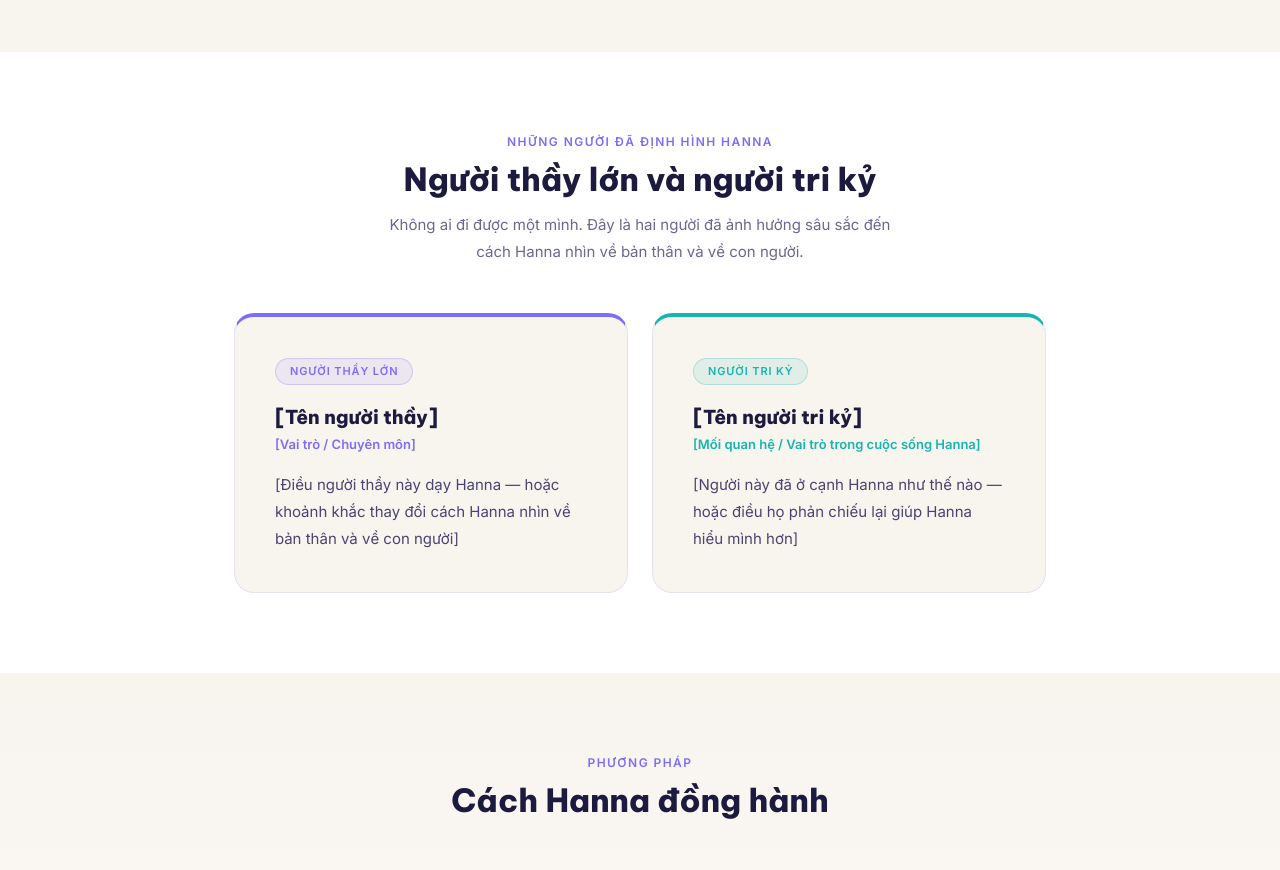
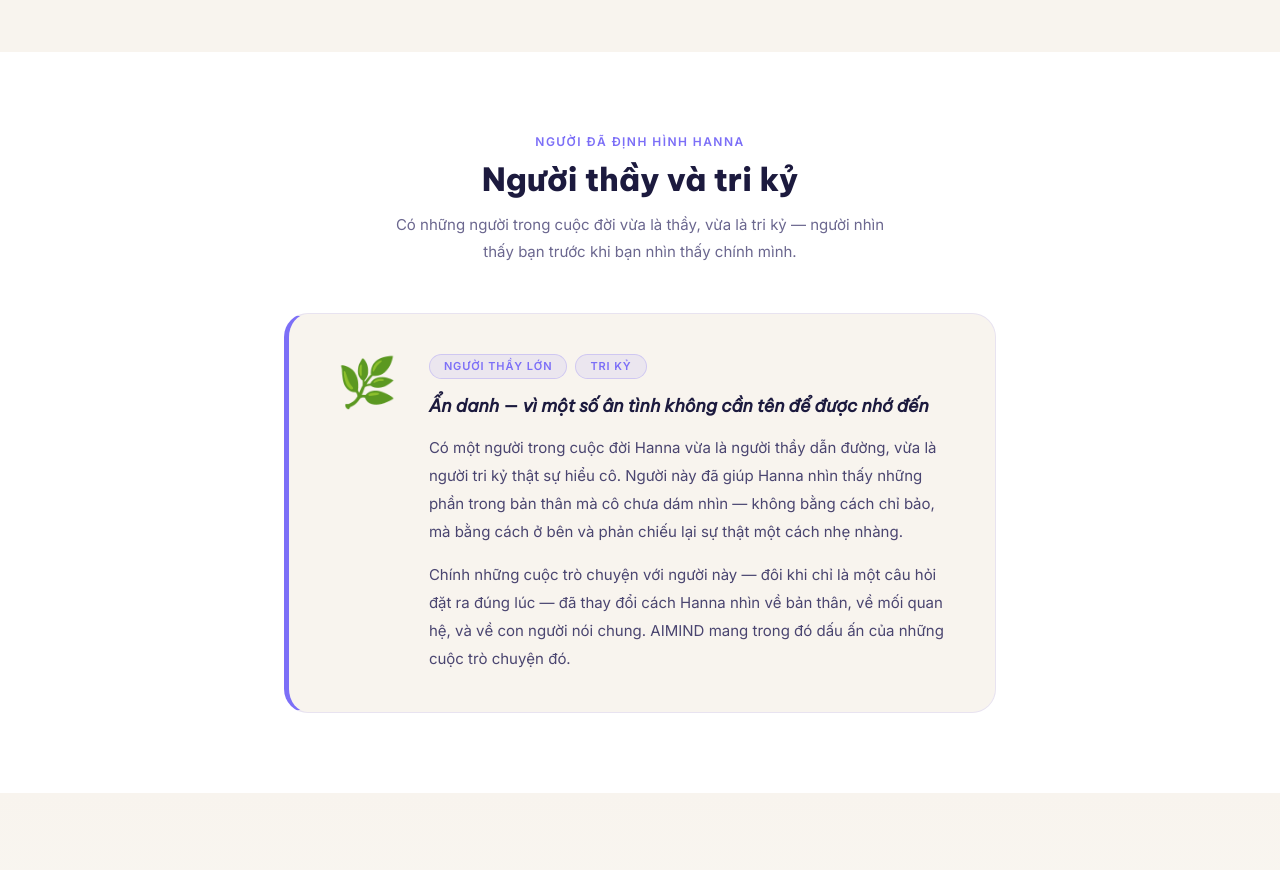
Before and after one commit to hangdt369-sys/aimind-website, a Next.js app: page /ve-chung-toi/doi-ngu in a window 1280 px wide. Shown: the part 2520-3390 px from the top of the page. Built offline with nearby package versions, Linux system fonts and the light colour scheme.

Commit message:
doi-ngu: merge mentor+tri ky into 1 anonymous card

```diff
--- a/src/app/ve-chung-toi/doi-ngu/page.tsx
+++ b/src/app/ve-chung-toi/doi-ngu/page.tsx
@@ -303,10 +303,10 @@ export default function DoiNguPage() {
 
         {/* ── Người thầy & Tri kỷ ──────────────────────────────── */}
         <section style={{ padding: "5rem 0", backgroundColor: "white" }}>
-          <div className="container-main" style={{ maxWidth: "860px" }}>
+          <div className="container-main" style={{ maxWidth: "760px" }}>
             <div style={{ textAlign: "center", marginBottom: "3rem" }}>
               <p style={{ color: "#7C6FF7", fontSize: "12px", fontWeight: 700, letterSpacing: "0.12em", textTransform: "uppercase" as const, marginBottom: "0.5rem" }}>
-                Những người đã định hình Hanna
+                Người đã định hình Hanna
               </p>
               <h2
                 style={{
@@ -318,117 +318,64 @@ export default function DoiNguPage() {
                   marginBottom: "0.75rem",
                 }}
               >
-                Người thầy lớn và người tri kỷ
+                Người thầy và tri kỷ
               </h2>
               <p style={{ color: "#6B678F", fontSize: "15px", lineHeight: 1.75, maxWidth: "520px", margin: "0 auto" }}>
-                Không ai đi được một mình. Đây là hai người đã ảnh hưởng sâu sắc đến cách Hanna nhìn về bản thân và về con người.
+                Có những người trong cuộc đời vừa là thầy, vừa là tri kỷ — người nhìn thấy bạn trước khi bạn nhìn thấy chính mình.
               </p>
             </div>
 
             <div
               style={{
-                display: "grid",
-                gridTemplateColumns: "repeat(auto-fit, minmax(340px, 1fr))",
-                gap: "1.5rem",
+                backgroundColor: "#F8F4EE",
+                borderRadius: "24px",
+                padding: "2.5rem 3rem",
+                border: "1px solid #E8E3F0",
+                borderLeft: "5px solid #7C6FF7",
+                display: "flex",
+                gap: "2rem",
+                alignItems: "flex-start",
               }}
             >
-              {/* Người thầy */}
-              <div
+              <div style={{ fontSize: "3rem", flexShrink: 0, lineHeight: 1, paddingTop: "4px" }}>🌿</div>
+              <div>
+                <div style={{ display: "flex", gap: "0.5rem", marginBottom: "1rem", flexWrap: "wrap" as const }}>
+                  {["Người thầy lớn", "Tri kỷ"].map((tag) => (
+                    <span
+                      key={tag}
                       style={{
-                  backgroundColor: "#F8F4EE",
-                  borderRadius: "20px",
-                  padding: "2.5rem",
-                  border: "1px solid #E8E3F0",
-                  borderTop: "4px solid #7C6FF7",
-                  position: "relative" as const,
-                }}
-              >
-                <div
-                  style={{
-                    display: "inline-block",
                         backgroundColor: "rgba(124,111,247,0.1)",
                         border: "1px solid rgba(124,111,247,0.25)",
                         borderRadius: "999px",
-                    padding: "4px 14px",
+                        padding: "3px 14px",
                         fontSize: "11px",
                         fontWeight: 700,
                         color: "#7C6FF7",
                         letterSpacing: "0.08em",
                         textTransform: "uppercase" as const,
-                    marginBottom: "1.25rem",
                       }}
                     >
-                  Người thầy lớn
+                      {tag}
+                    </span>
+                  ))}
                 </div>
                 <h3
                   style={{
                     color: "#1C1A3E",
                     fontFamily: "'Be Vietnam Pro', sans-serif",
                     fontWeight: 800,
-                    fontSize: "1.2rem",
-                    marginBottom: "0.25rem",
+                    fontSize: "1.1rem",
+                    marginBottom: "1rem",
+                    fontStyle: "italic",
                   }}
                 >
-                  {/* Hanna điền tên người thầy vào đây */}
-                  [Tên người thầy]
+                  Ẩn danh — vì một số ân tình không cần tên để được nhớ đến
                 </h3>
-                <p style={{ color: "#7C6FF7", fontSize: "13px", fontWeight: 600, marginBottom: "1rem" }}>
-                  {/* Hanna điền vai trò / chuyên môn */}
-                  [Vai trò / Chuyên môn]
+                <p style={{ color: "#4A4570", fontSize: "15px", lineHeight: 1.85 }}>
+                  Có một người trong cuộc đời Hanna vừa là người thầy dẫn đường, vừa là người tri kỷ thật sự hiểu cô. Người này đã giúp Hanna nhìn thấy những phần trong bản thân mà cô chưa dám nhìn — không bằng cách chỉ bảo, mà bằng cách ở bên và phản chiếu lại sự thật một cách nhẹ nhàng.
                 </p>
-                <p style={{ color: "#4A4570", fontSize: "15px", lineHeight: 1.8 }}>
-                  {/* Hanna viết về điều người thầy dạy hoặc ảnh hưởng lớn nhất */}
-                  [Điều người thầy này dạy Hanna — hoặc khoảnh khắc thay đổi cách Hanna nhìn về bản thân và về con người]
-                </p>
-              </div>
-
-              {/* Người tri kỷ */}
-              <div
-                style={{
-                  backgroundColor: "#F8F4EE",
-                  borderRadius: "20px",
-                  padding: "2.5rem",
-                  border: "1px solid #E8E3F0",
-                  borderTop: "4px solid #18B5B0",
-                  position: "relative" as const,
-                }}
-              >
-                <div
-                  style={{
-                    display: "inline-block",
-                    backgroundColor: "rgba(24,181,176,0.1)",
-                    border: "1px solid rgba(24,181,176,0.25)",
-                    borderRadius: "999px",
-                    padding: "4px 14px",
-                    fontSize: "11px",
-                    fontWeight: 700,
-                    color: "#18B5B0",
-                    letterSpacing: "0.08em",
-                    textTransform: "uppercase" as const,
-                    marginBottom: "1.25rem",
-                  }}
-                >
-                  Người tri kỷ
-                </div>
-                <h3
-                  style={{
-                    color: "#1C1A3E",
-                    fontFamily: "'Be Vietnam Pro', sans-serif",
-                    fontWeight: 800,
-                    fontSize: "1.2rem",
-                    marginBottom: "0.25rem",
-                  }}
-                >
-                  {/* Hanna điền tên người tri kỷ */}
-                  [Tên người tri kỷ]
-                </h3>
-                <p style={{ color: "#18B5B0", fontSize: "13px", fontWeight: 600, marginBottom: "1rem" }}>
-                  {/* Vai trò / mối quan hệ */}
-                  [Mối quan hệ / Vai trò trong cuộc sống Hanna]
-                </p>
-                <p style={{ color: "#4A4570", fontSize: "15px", lineHeight: 1.8 }}>
-                  {/* Hanna viết về người tri kỷ */}
-                  [Người này đã ở cạnh Hanna như thế nào — hoặc điều họ phản chiếu lại giúp Hanna hiểu mình hơn]
+                <p style={{ color: "#4A4570", fontSize: "15px", lineHeight: 1.85, marginTop: "1rem" }}>
+                  Chính những cuộc trò chuyện với người này — đôi khi chỉ là một câu hỏi đặt ra đúng lúc — đã thay đổi cách Hanna nhìn về bản thân, về mối quan hệ, và về con người nói chung. AIMIND mang trong đó dấu ấn của những cuộc trò chuyện đó.
                 </p>
               </div>
             </div>
```
Lines whose indentation alone changed are shown as unchanged.
